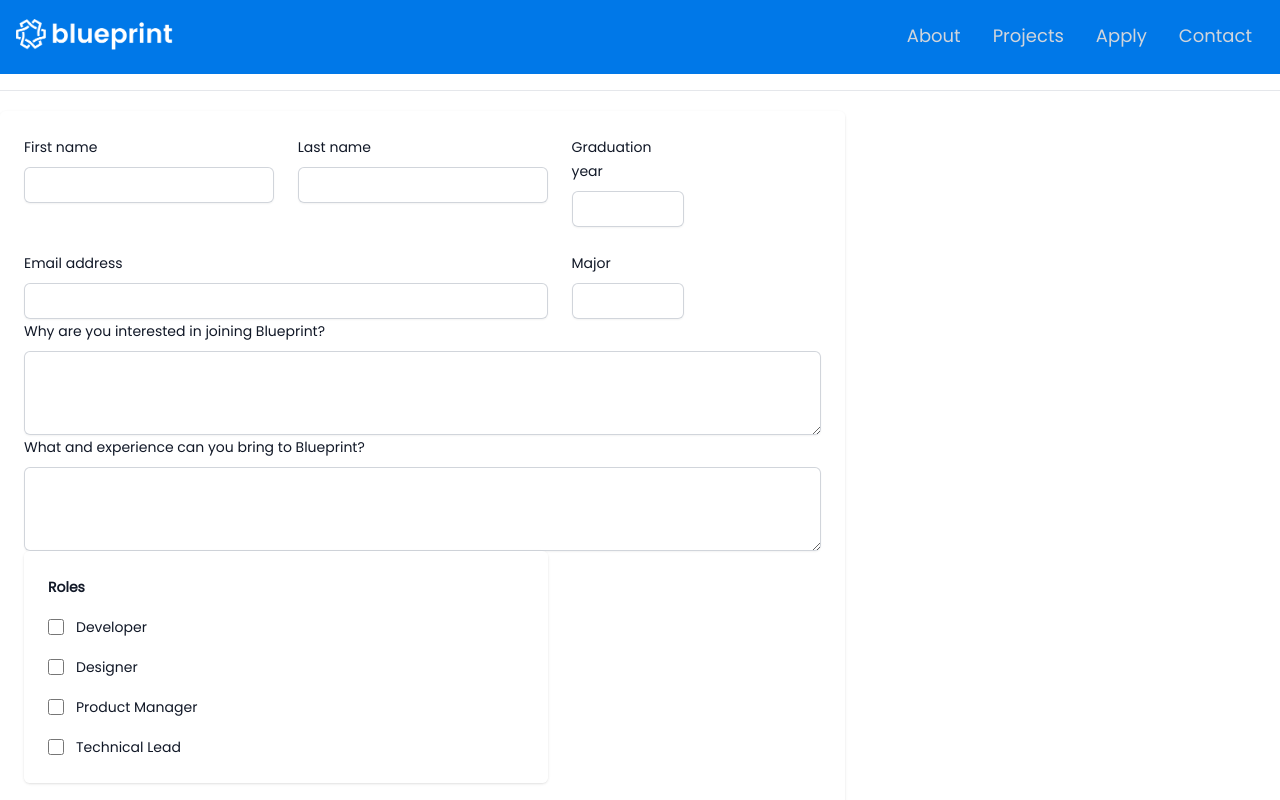
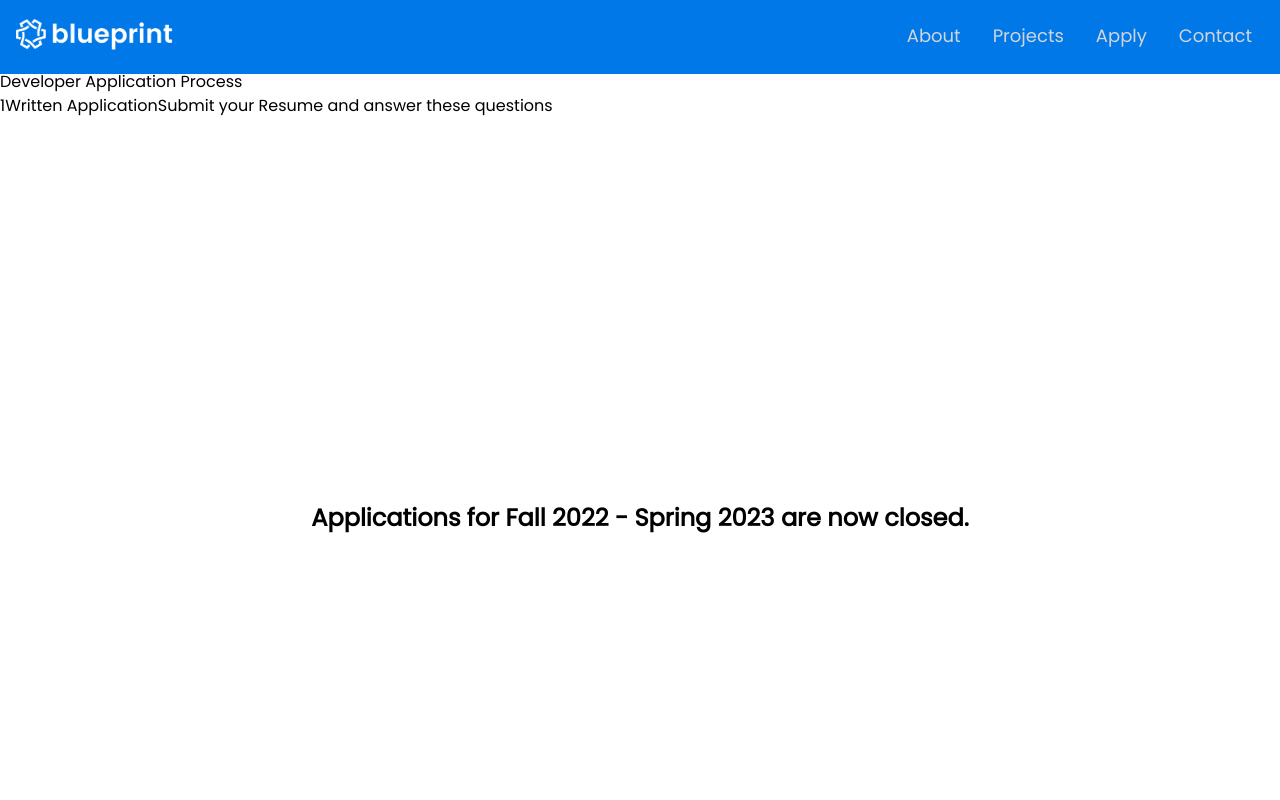
Before and after one commit to OwenTruong/blueprint_website, a React (Create React App) app: page /studentapplication in a window 1280 px wide. Shown: the top 800 px of the page. Built offline with nearby package versions, Linux system fonts and the light colour scheme.

Commit message:
created basic Step Component

```diff
--- a/src/App.jsx
+++ b/src/App.jsx
@@ -24,7 +24,7 @@ function App() {
         <Route path="/projects" element={<Projects />} />
         <Route path="/apply" element={<Apply />} />
         <Route path="/nonprofits" element={<Nonprofits />} />
-        <Route path="/studentapplication" element={<StudentApply isOpen />} />
+        <Route path="/studentapplication" element={<StudentApply />} />
         <Route path="/contact" element={<Contact />} />
         <Route path="*" element={<ErrorPage />} />
       </Routes>
--- /dev/null
+++ b/src/components/Applications/Step.jsx
@@ -0,0 +1,19 @@
+import PropTypes from "prop-types";
+
+function Step({ stepNumber, stepName, stepDescription }) {
+  return (
+    <p>
+      {stepNumber}
+      {stepName}
+      {stepDescription}{" "}
+    </p>
+  );
+}
+
+Step.propTypes = {
+  stepNumber: PropTypes.string.isRequired,
+  stepName: PropTypes.string.isRequired,
+  stepDescription: PropTypes.string.isRequired,
+};
+
+export default Step;
--- a/src/components/Applications/StudentApply.jsx
+++ b/src/components/Applications/StudentApply.jsx
@@ -2,11 +2,20 @@ import PropTypes from "prop-types";
 import Footer from "../Common/Footer";
 import Form from "./Form";
 import Closed from "./Closed";
+import Step from "./Step";
 
 function StudentApply({ isOpen }) {
   return (
     <div className="flex flex-col h-screen">
       <div className="mb-auto">
+        <div>
+          <p>Developer Application Process</p>
+          <Step
+            stepNumber="1"
+            stepName="Written Application"
+            stepDescription="Submit your Resume and answer these questions"
+          />
+        </div>
         <div>{isOpen ? <Form /> : <Closed />}</div>
       </div>
       <Footer />
```
